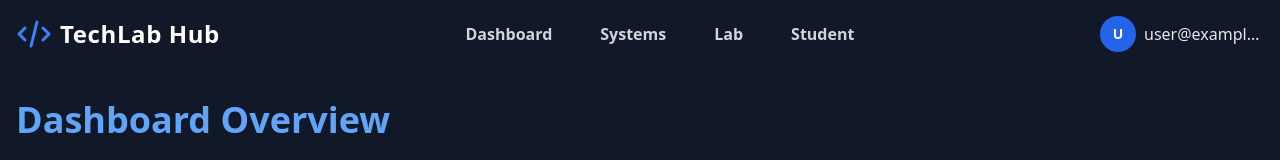
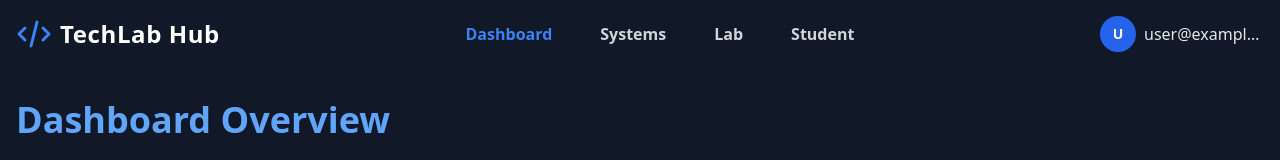
Before and after one commit to Om6064/Lab-Management-System, a React (Vite) app: page / in a window 1280 px wide. Shown: the top 160 px of the page. Built offline with nearby package versions, Linux system fonts and the light colour scheme; no server answers; the database is empty; sample sign-in values are in the browser's storage.

Commit message:
header active button functionality added

```diff
--- a/src/components/Header.jsx
+++ b/src/components/Header.jsx
@@ -1,17 +1,19 @@
 import { useContext, useState } from "react";
 import { AuthContext } from "../context/AuthContentProvider";
-import { Link, useNavigate } from "react-router-dom";
+import { Link, useLocation, useNavigate } from "react-router-dom";
 import UserDropdown from "./UserDropdown";
 
 const Header = () => {
   const { user, logout } = useContext(AuthContext);
   const navigate = useNavigate();
+  const { pathname } = useLocation();
   const [isMobileMenuOpen, setIsMobileMenuOpen] = useState(false);
 
   const handleLogout = async () => {
     await logout();
     navigate("/login");
   };
+  console.log(pathname);
 
   const toggleMobileMenu = () => {
     setIsMobileMenuOpen(!isMobileMenuOpen);
@@ -47,16 +49,31 @@ const Header = () => {
           {
             user &&
             <div className="hidden md:flex flex-grow justify-center space-x-8 lg:space-x-12">
-              <Link to="/" className="text-gray-300 hover:text-blue-500 font-semibold">
+              <Link
+                to="/"
+                className={`font-semibold ${pathname === "/"
+                  ? "text-blue-500"
+                  : "text-gray-300 hover:text-blue-500"
+                  }`}
+              >
                 Dashboard
               </Link>
-              <Link to="/systems" className="text-gray-300 hover:text-blue-500 font-semibold">
+              <Link to="/systems" className={`font-semibold ${pathname === "/systems" || pathname === "/addsystems" || pathname.includes("/edit-system")
+                ? "text-blue-500"
+                : "text-gray-300 hover:text-blue-500"
+                }`}>
                 Systems
               </Link>
-              <Link to="/lab" className="text-gray-300 hover:text-blue-500 font-semibold">
+              <Link to="/lab" className={`font-semibold ${pathname === "/lab" || pathname === "/addlabs" || pathname.includes("/edit-lab")
+                ? "text-blue-500"
+                : "text-gray-300 hover:text-blue-500"
+                }`}>
                 Lab
               </Link>
-              <Link to="/student" className="text-gray-300 hover:text-blue-500 font-semibold">
+              <Link to="/student" className={`font-semibold ${pathname === "/student" || pathname === "/addstudent" || pathname.includes("/edit-student")
+                ? "text-blue-500"
+                : "text-gray-300 hover:text-blue-500"
+                }`}>
                 Student
               </Link>
             </div>
```
